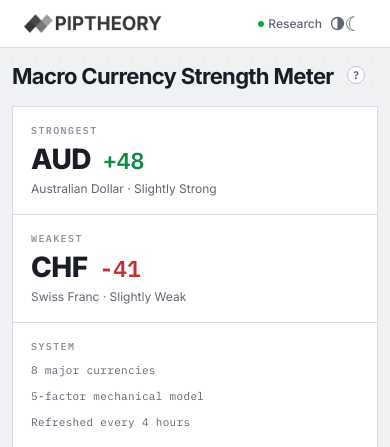
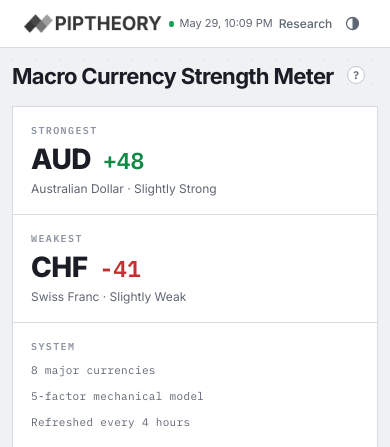
Before and after one commit to yiunamlb-cpu/piptheory, a FastAPI app: page / in a window 390 px wide; the page is wider, and only the part inside the window is pictured. Shown: the top 447 px of that part. Run offline with FastAPI, Linux system fonts and the light colour scheme; some libraries are stand-ins or nearby versions.

Commit message:
Fix mobile regressions: overflow, doubled theme toggle, missing sync
- Horizontal page overflow: the .cs-info "?" tooltips were absolutely
  positioned + visibility:hidden (still occupying layout ~270px wide),
  pushing the page to 566px. Now display:none when idle (zero layout)
  and a viewport-anchored bottom sheet when opened on mobile.
- Doubled theme toggle: the ≤767 rule reset font-size:20px, un-hiding the
  glyph on top of the ::before masked icon. Back to font-size:0 (one icon).
- Missing "Updated" sync: it was display:none on phones. Now shown
  compactly (dot + timestamp; "Updated" label hidden so the topbar fits).

Co-Authored-By: Claude Opus 4.7 <noreply@anthropic.com>

```diff
--- a/app/static/dashboard.css
+++ b/app/static/dashboard.css
@@ -422,7 +422,7 @@ select{font-family:inherit}
   /* — Larger tap targets — */
   .tv-sort-btn{min-height:36px;padding:8px 14px}
   .tv-expand-all{min-height:36px;padding:8px 14px}
-  .tv-theme-toggle{width:40px;height:40px;font-size:20px}
+  .tv-theme-toggle{width:40px;height:40px;font-size:0}
   .tv-date-pick{min-height:36px}
   .tv-brief-btn{min-height:48px}
   .tv-cookie-btn{min-height:40px;padding:8px 20px}
@@ -468,10 +468,12 @@ select{font-family:inherit}
   .tv-cookie{bottom:0;left:0;right:0;transform:none;border-radius:0;max-width:100%;flex-direction:column;text-align:center;gap:10px}
   .tv-adblock-notice{top:auto;bottom:60px;left:10px;right:10px;transform:none;max-width:100%;font-size:12px}
 
-  /* — Topbar: hide verbose sync text, keep green dot — */
-  .tv-topbar-right{gap:4px}
+  /* — Topbar: keep a compact "Updated" sync; drop the divider — */
+  .tv-topbar-right{gap:6px}
   .tv-topbar-div{display:none}
-  .tv-sync-dot + span{display:none}
+  .tv-sync-dot + span{font-size:11px;white-space:nowrap}
+  .tv-sync-lbl{display:none}
+  .cs-nav{font-size:12px}
 
   /* — Sort buttons scroll if too many — */
   .tv-toolbar{overflow-x:auto;flex-wrap:nowrap}
--- a/app/static/strength.css
+++ b/app/static/strength.css
@@ -51,11 +51,11 @@ body.cs-page .tv-topbar{padding:0 max(24px, calc((100% - 1440px) / 2 + 24px))}
 .cs-info:hover,.cs-info.open{border-color:var(--accent);color:var(--accent)}
 .cs-h1 .cs-info{width:18px;height:18px;font-size:11px;margin-left:9px;transform:translateY(-3px)}
 .cs-info::after{content:attr(data-tip);position:absolute;top:calc(100% + 8px);left:0;
-  width:min(290px,72vw);background:var(--bg-1);border:1px solid var(--border-3);
+  width:min(290px,calc(100vw - 24px));background:var(--bg-1);border:1px solid var(--border-3);
   padding:9px 11px;font-family:var(--display);font-size:11.5px;font-weight:400;line-height:1.5;
   color:var(--text);text-align:left;letter-spacing:0;white-space:normal;z-index:60;
-  box-shadow:0 6px 20px rgba(0,0,0,.16);opacity:0;visibility:hidden;pointer-events:none;transition:opacity .15s}
-.cs-info:hover::after,.cs-info:focus-visible::after,.cs-info.open::after{opacity:1;visibility:visible}
+  box-shadow:0 6px 20px rgba(0,0,0,.16);display:none}
+.cs-info:hover::after,.cs-info:focus-visible::after,.cs-info.open::after{display:block}
 
 /* ZONE 2 — ranked bars */
 .cs-bars{display:flex;flex-direction:column;gap:6px}
@@ -244,6 +244,8 @@ body.cs-page .tv-topbar{padding:0 max(24px, calc((100% - 1440px) / 2 + 24px))}
   .cs-range button{padding:9px 14px;min-height:40px}
   .cs-leg{padding:8px 12px;min-height:38px}
   .cs-info{width:20px;height:20px;font-size:11px}
+  /* Tooltip as a viewport-anchored bottom sheet — can't overflow the page */
+  .cs-info::after{position:fixed;left:12px;right:12px;bottom:16px;top:auto;width:auto;max-width:none}
   .cs-fulllink,.cs-post-back,.cs-breadcrumb{display:inline-block;padding:8px 0;min-height:40px}
   /* Heatmap: pin the row-label column so swiping the matrix keeps labels visible */
   .cs-hm{font-size:10px;min-width:540px}
--- a/app/templates/dashboard_strength.html
+++ b/app/templates/dashboard_strength.html
@@ -24,7 +24,7 @@
   <div class="tv-topbar-right">
     {% if last_synced_iso %}
     <span class="tv-sync-dot"></span>
-    <span>Updated <time id="syncTime" datetime="{{ as_of }}">{{ run_date }}</time></span>
+    <span><span class="tv-sync-lbl">Updated </span><time id="syncTime" datetime="{{ as_of }}">{{ run_date }}</time></span>
     {% endif %}
     <span class="tv-topbar-div"></span>
     <a class="cs-nav" href="/research">Research</a>
```
